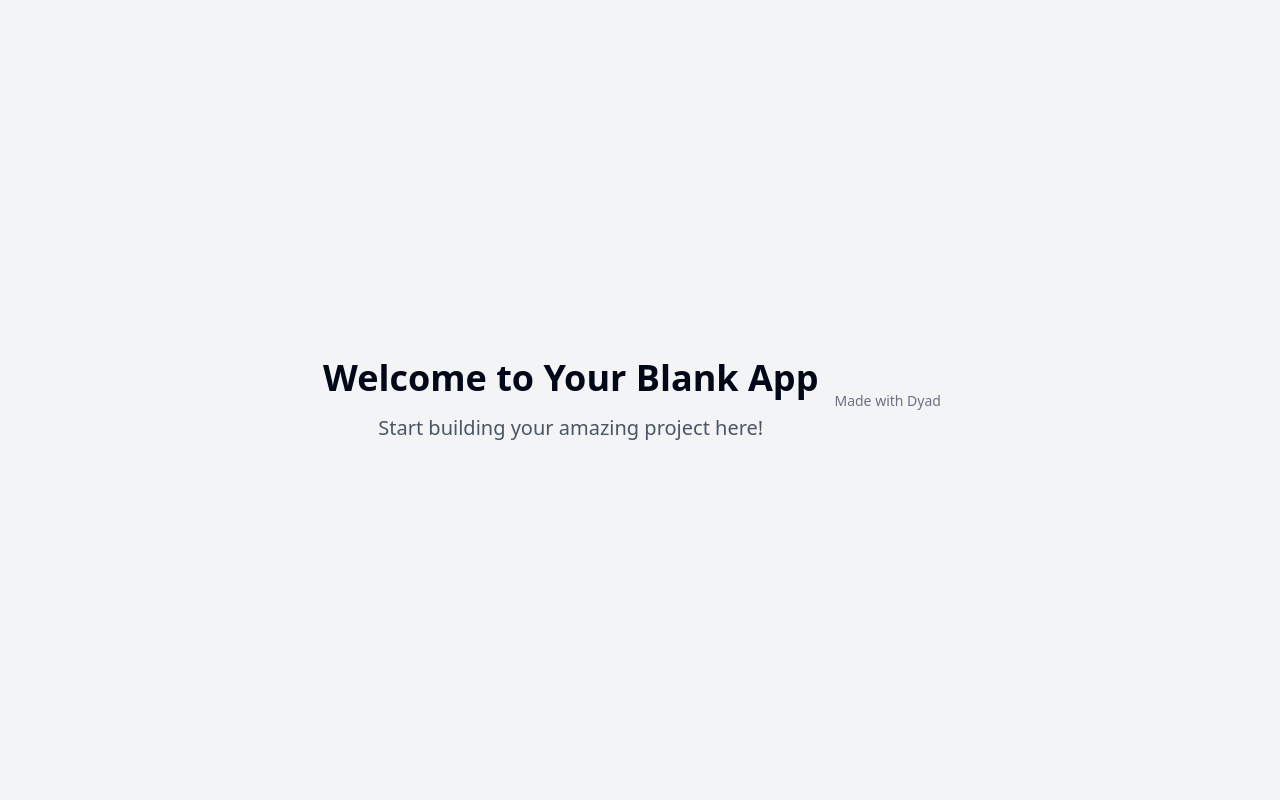
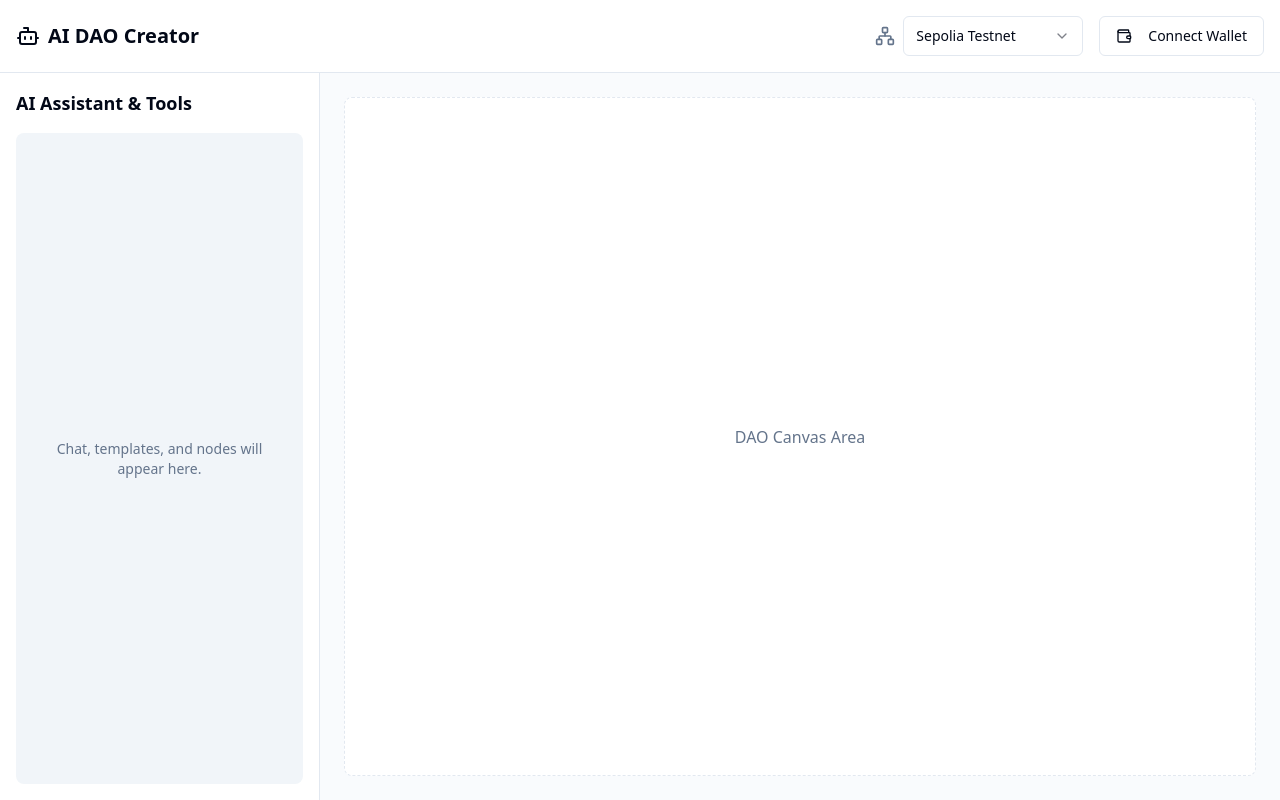
Before and after one commit to anoop04singh/gen3dao, a React (Vite) app: page / in a window 1280 px wide. Built offline with nearby package versions, Linux system fonts and the light colour scheme.

Commit message:
[dyad] Setup Phase 1 of DAO Creator UI - wrote 6 file(s), deleted 1 file(s), added reactflow package(s)

```diff
--- a/package.json
+++ b/package.json
@@ -54,6 +54,7 @@
     "react-hook-form": "^7.53.0",
     "react-resizable-panels": "^2.1.3",
     "react-router-dom": "^6.26.2",
+    "reactflow": "^11.11.4",
     "recharts": "^2.12.7",
     "sonner": "^1.5.0",
     "tailwind-merge": "^2.5.2",
--- /dev/null
+++ b/src/components/Header.tsx
@@ -0,0 +1,45 @@
+"use client";
+
+import { useState } from "react";
+import { Button } from "@/components/ui/button";
+import {
+  Select,
+  SelectContent,
+  SelectItem,
+  SelectTrigger,
+  SelectValue,
+} from "@/components/ui/select";
+import { Wallet, Network, Bot } from "lucide-react";
+
+export const Header = () => {
+  const [isConnected, setIsConnected] = useState(false);
+  const [selectedChain, setSelectedChain] = useState("sepolia");
+
+  return (
+    <header className="flex items-center justify-between p-4 border-b bg-card z-10">
+      <div className="flex items-center gap-2">
+        <Bot className="h-6 w-6" />
+        <h1 className="text-xl font-bold">AI DAO Creator</h1>
+      </div>
+      <div className="flex items-center gap-4">
+        <div className="flex items-center gap-2">
+          <Network className="h-5 w-5 text-muted-foreground" />
+          <Select value={selectedChain} onValueChange={setSelectedChain}>
+            <SelectTrigger className="w-[180px]">
+              <SelectValue placeholder="Select a chain" />
+            </SelectTrigger>
+            <SelectContent>
+              <SelectItem value="ethereum">Ethereum Mainnet</SelectItem>
+              <SelectItem value="polygon">Polygon</SelectItem>
+              <SelectItem value="sepolia">Sepolia Testnet</SelectItem>
+            </SelectContent>
+          </Select>
+        </div>
+        <Button onClick={() => setIsConnected(!isConnected)} variant="outline">
+          <Wallet className="mr-2 h-4 w-4" />
+          {isConnected ? "Wallet Connected" : "Connect Wallet"}
+        </Button>
+      </div>
+    </header>
+  );
+};
--- /dev/null
+++ b/src/components/Layout.tsx
@@ -0,0 +1,20 @@
+import { Header } from "./Header";
+import { Sidebar } from "./Sidebar";
+
+interface LayoutProps {
+  children: React.ReactNode;
+}
+
+export const Layout = ({ children }: LayoutProps) => {
+  return (
+    <div className="flex flex-col h-screen bg-background text-foreground">
+      <Header />
+      <div className="flex flex-1 overflow-hidden">
+        <Sidebar />
+        <main className="flex-1 p-6 overflow-auto bg-muted/40">
+          {children}
+        </main>
+      </div>
+    </div>
+  );
+};
--- /dev/null
+++ b/src/components/Sidebar.tsx
@@ -0,0 +1,12 @@
+export const Sidebar = () => {
+  return (
+    <aside className="w-1/4 min-w-[300px] max-w-[400px] bg-card border-r p-4 flex flex-col">
+      <h2 className="text-lg font-semibold mb-4">AI Assistant & Tools</h2>
+      <div className="flex-1 flex items-center justify-center rounded-lg bg-muted">
+        <p className="text-sm text-muted-foreground text-center p-4">
+          Chat, templates, and nodes will appear here.
+        </p>
+      </div>
+    </aside>
+  );
+};
--- a/src/pages/Index.tsx
+++ b/src/pages/Index.tsx
@@ -1,18 +1,12 @@
-// Update this page (the content is just a fallback if you fail to update the page)
-
-import { MadeWithDyad } from "@/components/made-with-dyad";
+import { Layout } from "@/components/Layout";
 
 const Index = () => {
   return (
-    <div className="min-h-screen flex items-center justify-center bg-gray-100">
-      <div className="text-center">
-        <h1 className="text-4xl font-bold mb-4">Welcome to Your Blank App</h1>
-        <p className="text-xl text-gray-600">
-          Start building your amazing project here!
-        </p>
+    <Layout>
+      <div className="w-full h-full bg-background rounded-lg border border-dashed flex items-center justify-center">
+        <p className="text-muted-foreground">DAO Canvas Area</p>
       </div>
-      <MadeWithDyad />
-    </div>
+    </Layout>
   );
 };
 
```
Also changed, not shown: src/App.css (deleted, +0 -42 lines), 1 other file (tests, documents, lock files or other folders).
